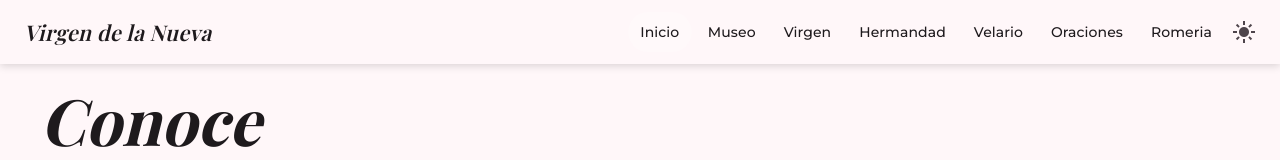
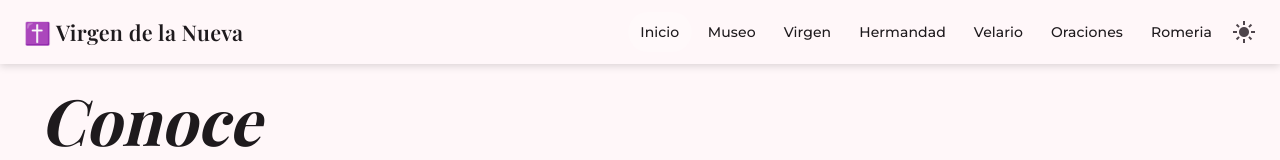
Before and after one commit to davidmimay/lavirgendelanueva, an Angular app: page / in a window 1280 px wide. Shown: the top 160 px of the page. Built offline with nearby package versions, Linux system fonts and the light colour scheme.

Commit message:
feat(navbar): update brand name with icon and adjust styles

```diff
--- a/src/app/shared/navbar/navbar.html
+++ b/src/app/shared/navbar/navbar.html
@@ -51,7 +51,7 @@
       </button>
 
       <span class="brand" routerLink="/">
-        Virgen de la Nueva
+        ✝️ Virgen de la Nueva
       </span>
 
       <span class="spacer"></span>
--- a/src/app/shared/navbar/navbar.scss
+++ b/src/app/shared/navbar/navbar.scss
@@ -7,6 +7,7 @@
 }
 
 .brand {
+  font-style: normal;
   font-size: 1.35rem;
   font-weight: 600;
   letter-spacing: 0.3px;
```
Also changed, not shown: 1 other file (tests, documents, lock files or other folders).
